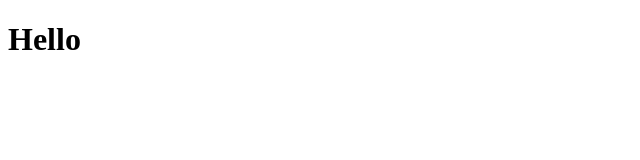
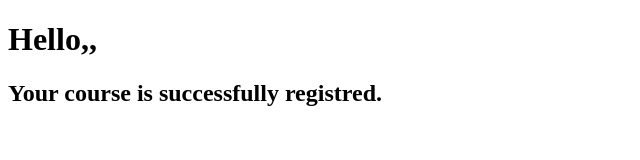
Before and after one commit to Abaikarthik001/lab5, a website: page last.html in a window 1280 px wide. Shown: the whole page, without its empty margins (0-640 px from the left). Drawn offline with Linux system fonts and the light colour scheme.

Commit message:
Update last.html

```diff
--- a/last.html
+++ b/last.html
@@ -7,6 +7,8 @@
     <title>Document</title>
 </head>
 <body>
-    <h1>Hello</h1>
+    <h1>Hello,,</h1>
+    <h2>    Your course is successfully registred.</h2>
+
 </body>
 </html>
```
